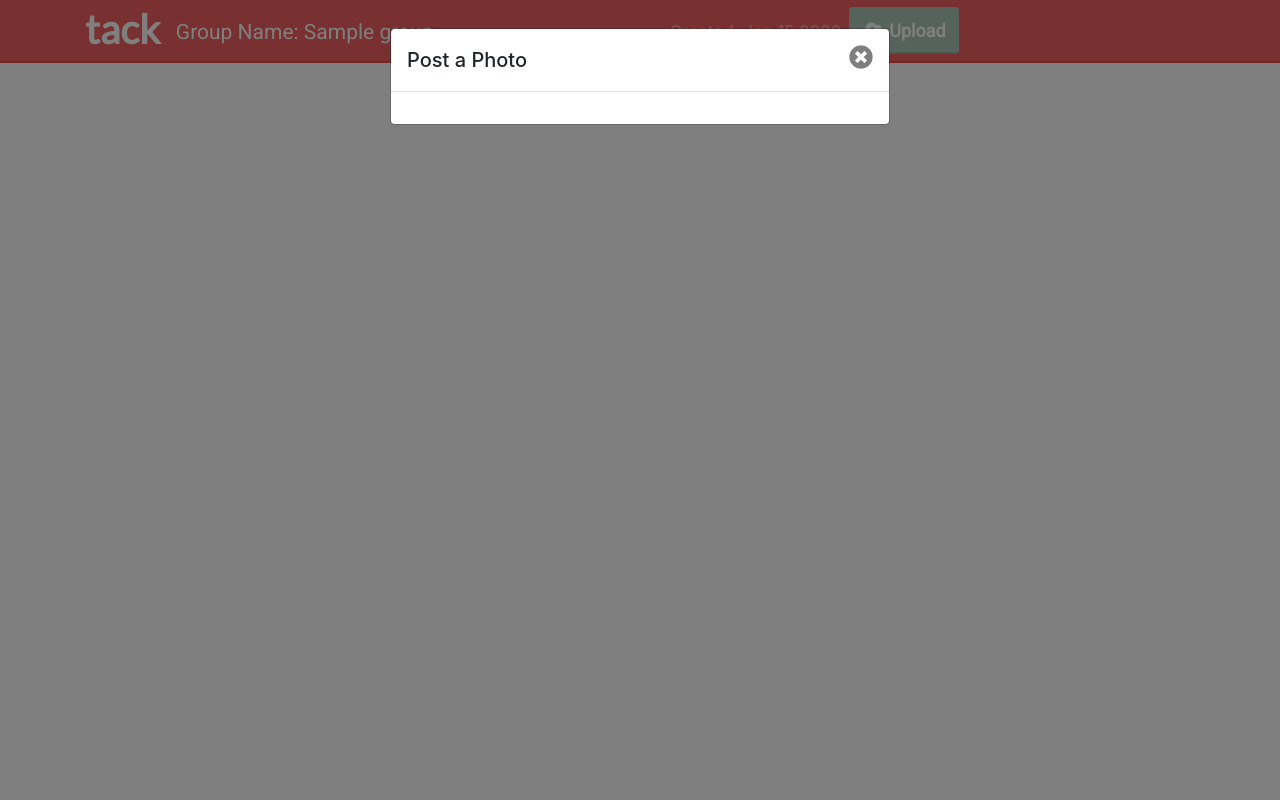
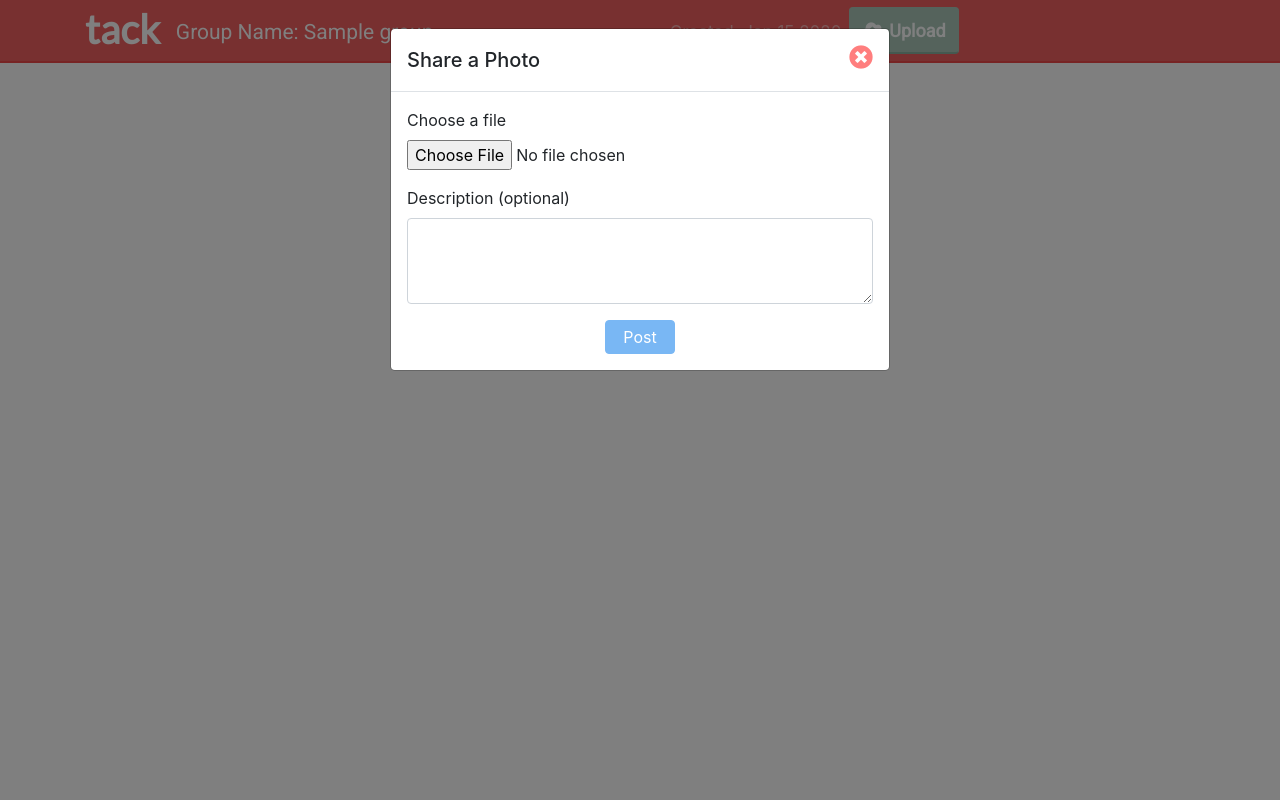
Before and after one commit to jonl210/TackPrototype, a Django app: page /groups/id/1 in a window 1280 px wide, after a click on "Upload". Run offline with Django 3.2, Linux system fonts and the light colour scheme; tables that the repository leaves empty hold one stand-in row (values such as "Sample post"); some libraries are stand-ins or nearby versions.

Commit message:
added photo form

```diff
--- a/groups/static/groups/group_style.css
+++ b/groups/static/groups/group_style.css
@@ -45,3 +45,20 @@
   border-bottom: 2px solid #8cb4a1;
   color: #fff;
 }
+
+#exitButton {
+  color: #ff0000;
+}
+
+.buttonWrapper {
+  text-align: center;
+}
+
+#submitButton {
+  background-color: #79b7f4;
+  border: 1px solid #79b7f4;
+  color: #fff;
+  padding: 4px;
+  padding-left: 17px;
+  padding-right: 17px;
+}
--- a/groups/templates/groups/group.html
+++ b/groups/templates/groups/group.html
@@ -41,13 +41,25 @@
       <div class="modal-dialog" role="document">
         <div class="modal-content">
           <div class="modal-header">
-            <h5 class="modal-title">Post a Photo</h5>
-            <button type="button" class="close" data-dismiss="modal" aria-label="Close">
+            <h5 class="modal-title">Share a Photo</h5>
+            <button type="button" id="exitButton" class="close" data-dismiss="modal" aria-label="Close">
               <i class="fas fa-times-circle"></i>
             </button>
           </div>
           <div class="modal-body">
-
+            <form action="#" method="POST">{% csrf_token %}
+              <div class="form-group">
+                <label for="exampleFormControlFile1">Choose a file</label>
+                <input type="file" accept="image/*" name="file" class="form-control-file" id="exampleFormControlFile1" required>
+              </div>
+              <div class="form-group">
+                <label for="exampleFormControlTextarea1">Description (optional)</label>
+                <textarea class="form-control" name="description" id="exampleFormControlTextarea1" rows="3"></textarea>
+              </div>
+              <div class="buttonWrapper">
+                <button id="submitButton" class="btn" type="submit">Post</button>
+              </div>
+            </form>
           </div>
         </div>
       </div>
--- a/groups/views.py
+++ b/groups/views.py
@@ -22,7 +22,7 @@ def group(request, u_id):
 #Display group info
 def info_page(request, u_id):
     group = Group.objects.get(u_id=u_id)
-    url = request.build_absolute_uri(reverse("group", args=[group.u_id]))
+    url = request.build_absolute_uri(reverse("group", args=[group.u_id])) #Get absolute URL
     return render(request, "groups/group_info.html", {"group": group, "url": url})
 
 #Generate unique group id
```
